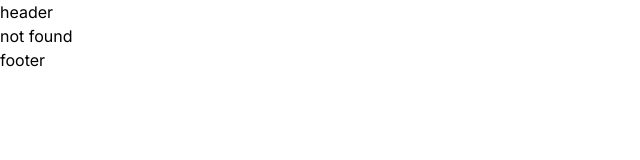
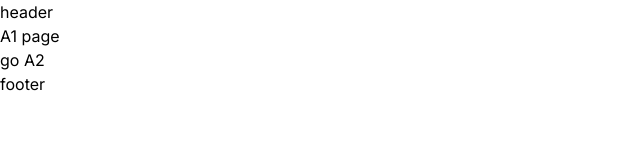
Before and after one commit to kyyril/NextJS, a Next.js app: page /a1 in a window 1280 px wide. Before the commit this address had no page. Shown: the top 160 px of the page, without its empty margins (0-640 px from the left). Built offline with nearby package versions, Linux system fonts and the light colour scheme.

Commit message:
intercept

```diff
--- /dev/null
+++ b/src/app/a1/(.)a2/page.tsx
@@ -0,0 +1,9 @@
+import Link from "next/link";
+
+export default function Page() {
+  return (
+    <div>
+      <h1 className="text-red-600">intercept A2 page</h1>
+    </div>
+  );
+}
--- /dev/null
+++ b/src/app/a1/a2/page.tsx
@@ -0,0 +1,7 @@
+export default function Page() {
+  return (
+    <div>
+      <h1>A2 page</h1>
+    </div>
+  );
+}
--- /dev/null
+++ b/src/app/a1/page.tsx
@@ -0,0 +1,10 @@
+import Link from "next/link";
+
+export default function Page() {
+  return (
+    <div>
+      <h1>A1 page</h1>
+      <Link href={"/a1/a2"}>go A2</Link>
+    </div>
+  );
+}
```
